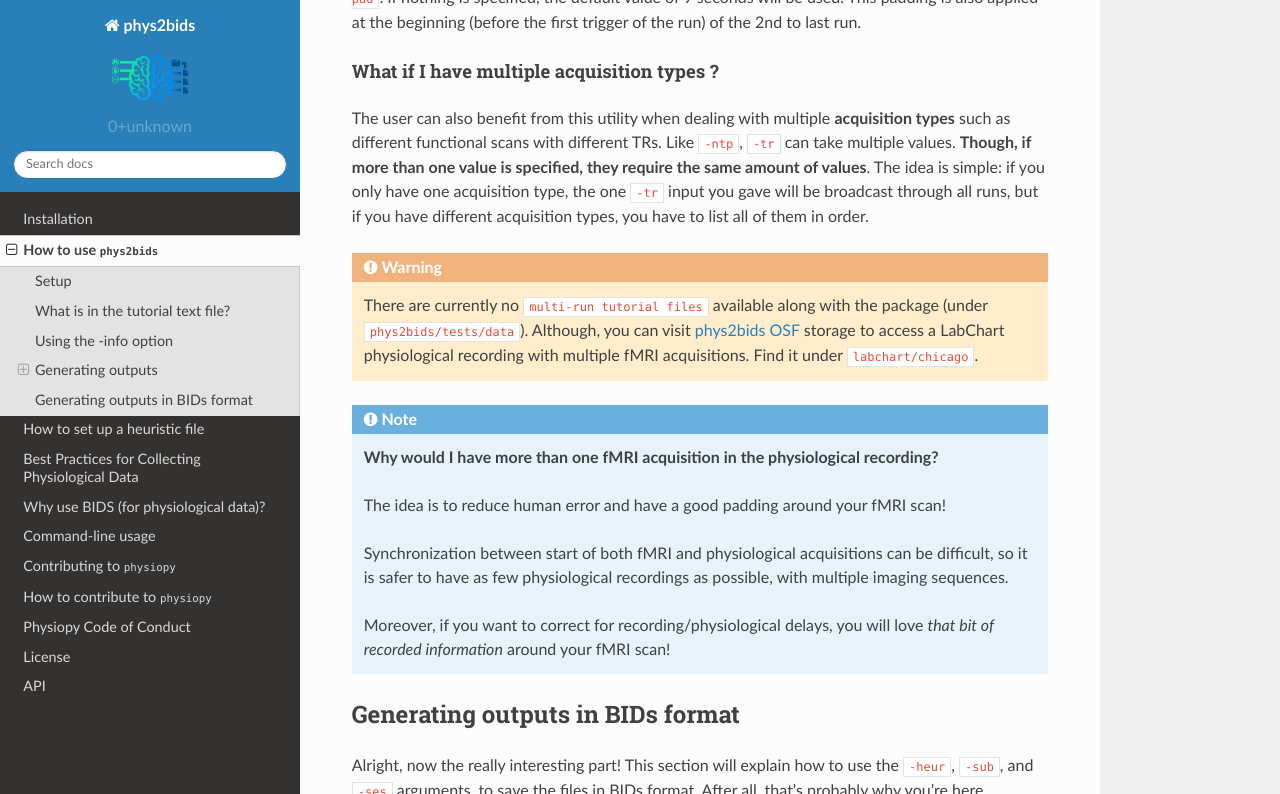
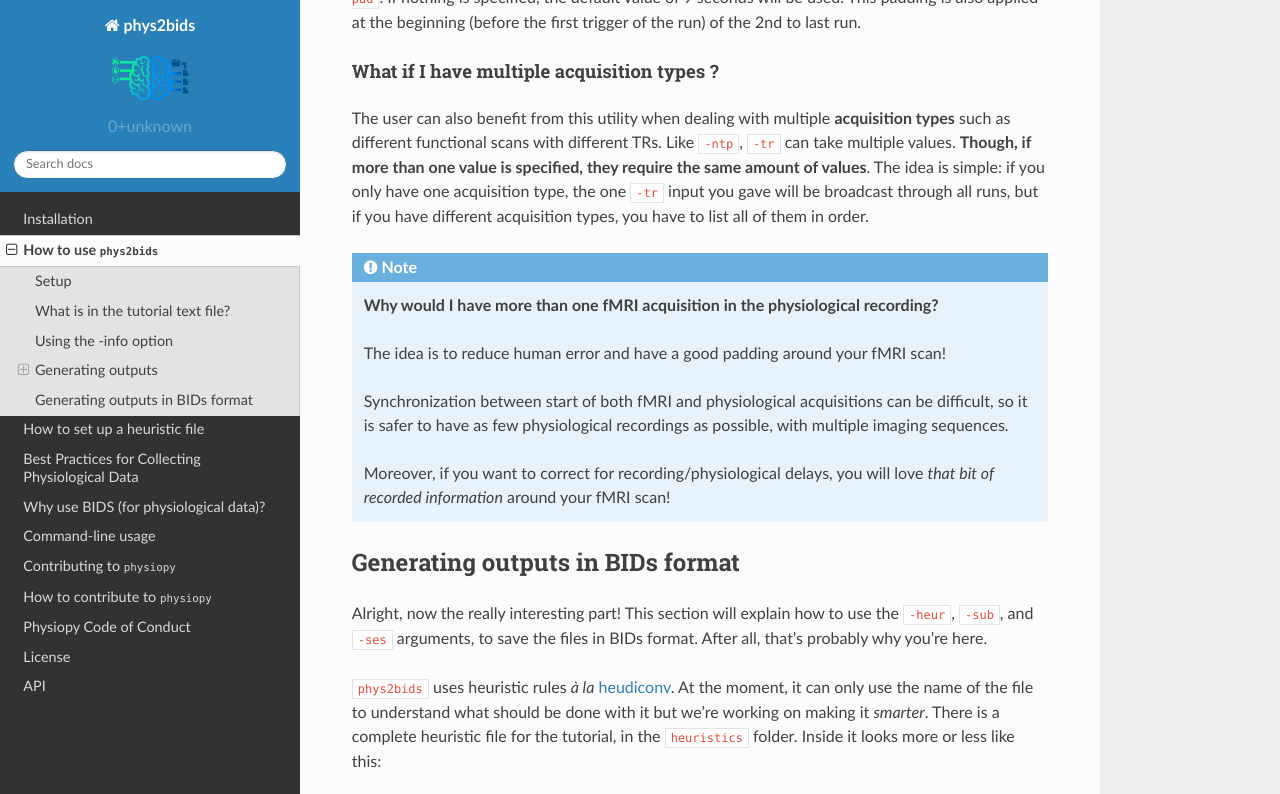
Before and after one commit to physiopy/phys2bids, a Sphinx documentation site: the page built from docs/howto.rst, in a window 1280 px wide and 900 px high, scrolled down 8797 px, cut to the strip 0-794 px from the top of the window. Built offline with Sphinx 7.4.7 and the Read the Docs theme 2.0.0, drawn with Linux system fonts in a browser that asks for light colours.

Commit message:
delete warning at 379

```diff
--- a/docs/howto.rst
+++ b/docs/howto.rst
@@ -377,9 +377,6 @@ What if I have multiple acquisition types ?
 
 The user can also benefit from this utility when dealing with multiple **acquisition types** such as different functional scans with different TRs. Like ``-ntp``, ``-tr`` can take multiple values. **Though, if more than one value is specified, they require the same amount of values**. The idea is simple: if you only have one acquisition type, the one ``-tr`` input you gave will be broadcast through all runs, but if you have different acquisition types, you have to list all of them in order.
 
-.. warning::
-    There are currently no ``multi-run tutorial files`` available along with the package (under ``phys2bids/tests/data``). Although, you can visit `phys2bids OSF <https://osf.io/3txqr/files/>`_ storage to access a LabChart physiological recording with multiple fMRI acquisitions. Find it under ``labchart/chicago``.
-
 .. note::
     **Why would I have more than one fMRI acquisition in the physiological recording?**
 
```
